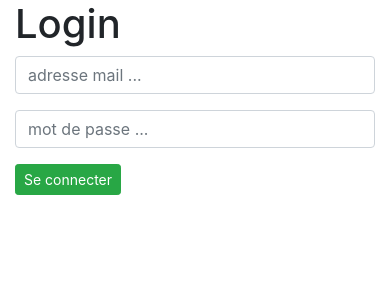
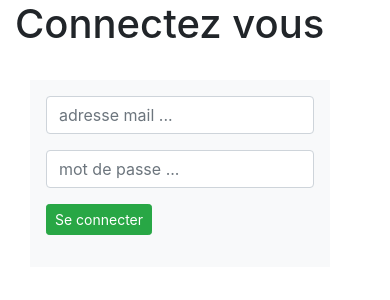
Before and after one commit to NadirNono/ProjetAdminContact, a Symfony app: template templates/user/login.html.twig in a window 390 px wide. Shown: the part 56-356 px from the top of the page. Run offline with Twig, Linux system fonts and the light colour scheme; the template is opened without the code that fills it, so the values that code supplies are empty; some libraries are stand-ins or nearby versions.

Commit message:
maj form login

```diff
--- a/templates/user/login.html.twig
+++ b/templates/user/login.html.twig
@@ -3,18 +3,25 @@
 {% block title %}Login Form{% endblock %}
 
 {% block body %}
-    <h1>Login</h1>
-    <form action="{{ path('security_login') }}" method="POST">
+    <h1>Connectez vous</h1>
+    <div class="container">
+        <div class="row col-md-3">&nbsp;</div>
+        <div class="row col-md-6">
+            <div class="bg-light py-3 px-3">
+                <form action="{{ path('security_login') }}" method="post">
                     <div class="form-group">
-        <input type="text" placeholder="adresse mail ..." required class="form-control" name="_username">
+                        <input type="text" placeholder="adresse mail ..." required class="form-control" name="_username" id="email">
                     </div>
                     <div class="form-group">
-        <input type="password" placeholder="mot de passe ..." required class="form-control" name="_password">
+                        <input type="password" placeholder="mot de passe ..." required class="form-control" name="_password" id="password">
                     </div>
                     <div class="form-group">
                         <a class="btn btn-success btn-sm" href="{{ path('user_index') }}">Se connecter</a>
                     </div>
                 </form>
+            </div>
+        </div>
+    </div>
 
 
 {% endblock %}
```
Also changed, not shown: src/Entity/User.php (+7 -3 lines), templates/home.html.twig (added). Lines whose indentation alone changed are shown as unchanged.
